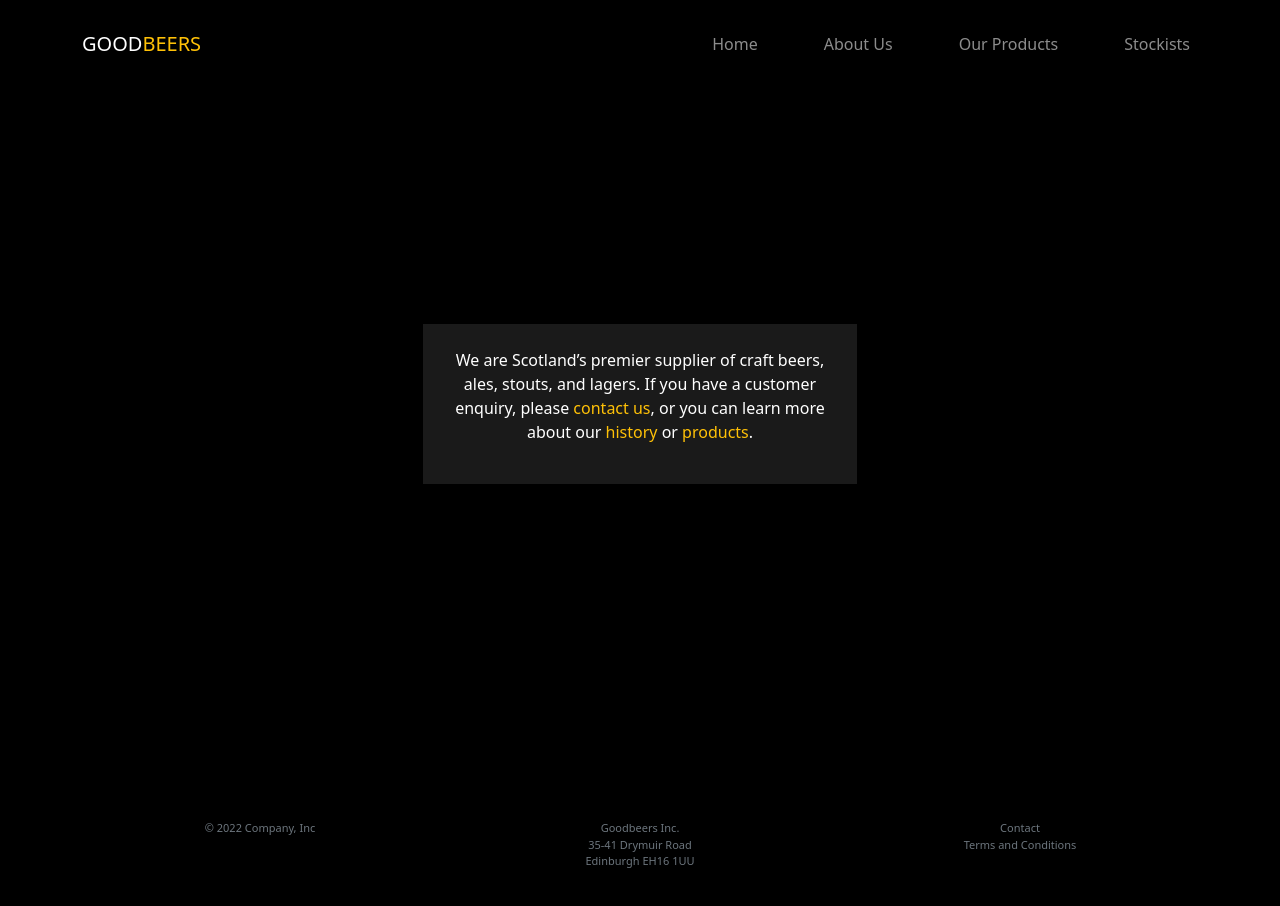
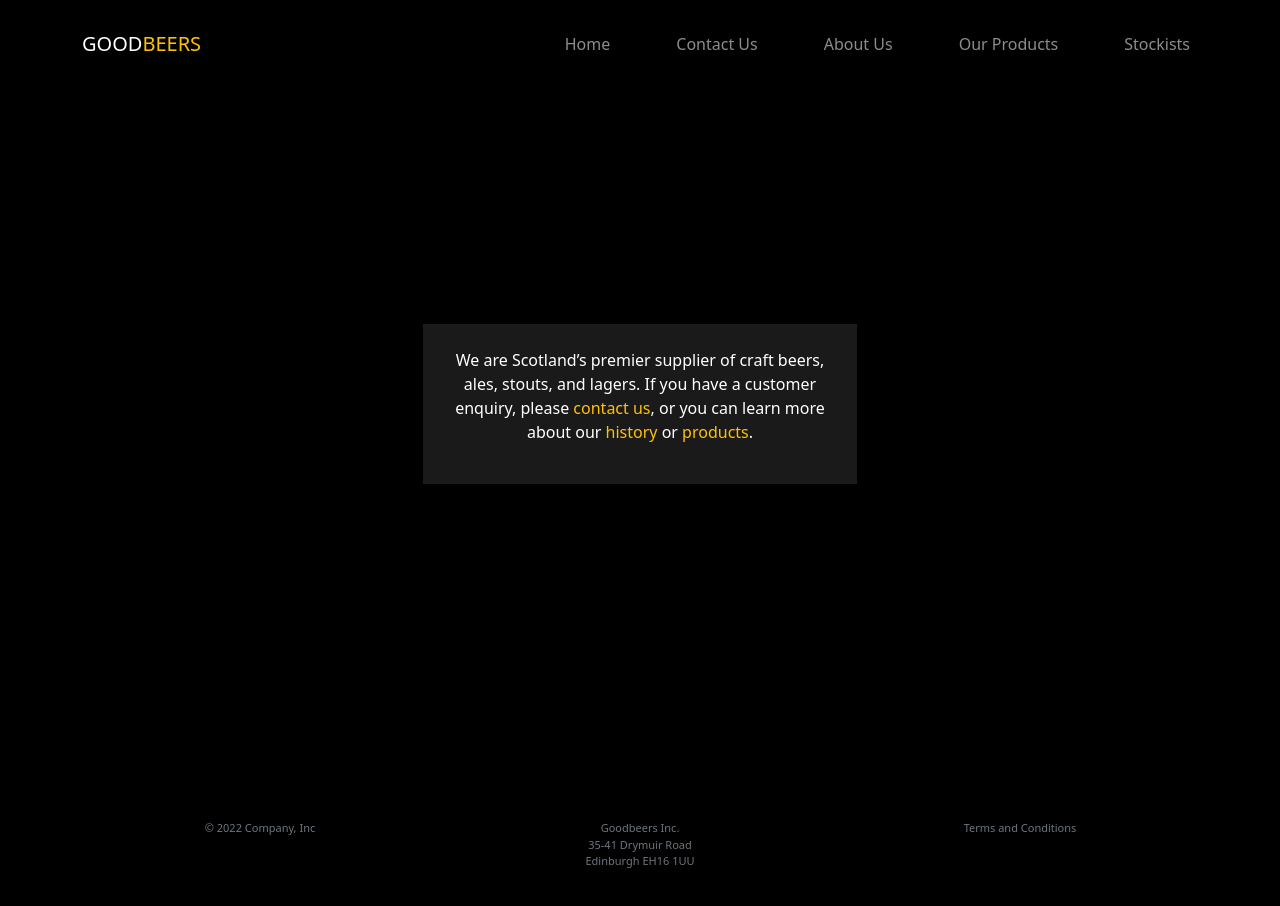
Before and after one commit to vdgvzr/goodbeers, a PHP site: template templates/home.twig in a window 1280 px wide. Run offline with PHP 8.4, Linux system fonts and the light colour scheme; the template is opened without the code that fills it, so the values that code supplies are empty; some libraries are stand-ins or nearby versions.

Commit message:
Moved contact link from footer to navbar

```diff
--- a/templates/includes/footer.twig
+++ b/templates/includes/footer.twig
@@ -14,7 +14,6 @@
             </div>
 
             <div class="col-md-4 col-sm-12">
-                <a href="contact" class="link-unstyled">Contact</a><br>
                 <a href="terms-and-conditions" class="link-unstyled ">Terms and Conditions</a>
             </div>
         </div>
--- a/templates/includes/navbar.twig
+++ b/templates/includes/navbar.twig
@@ -10,6 +10,10 @@
             <ul class="navbar-nav">
                 <li class="nav-item">
                     <a class="nav-link" href="/">Home</a>
+                </li>
+
+                <li class="nav-item">
+                    <a class="nav-link" href="contact">Contact Us</a>
                 </li>
 
                 <li class="nav-item">
```
